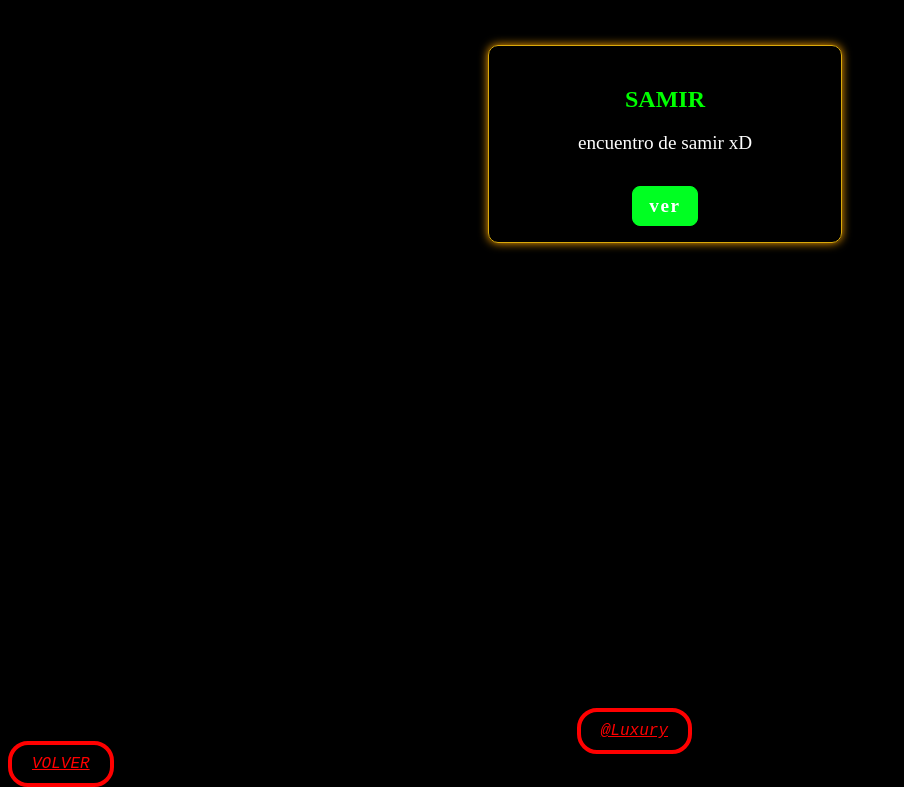
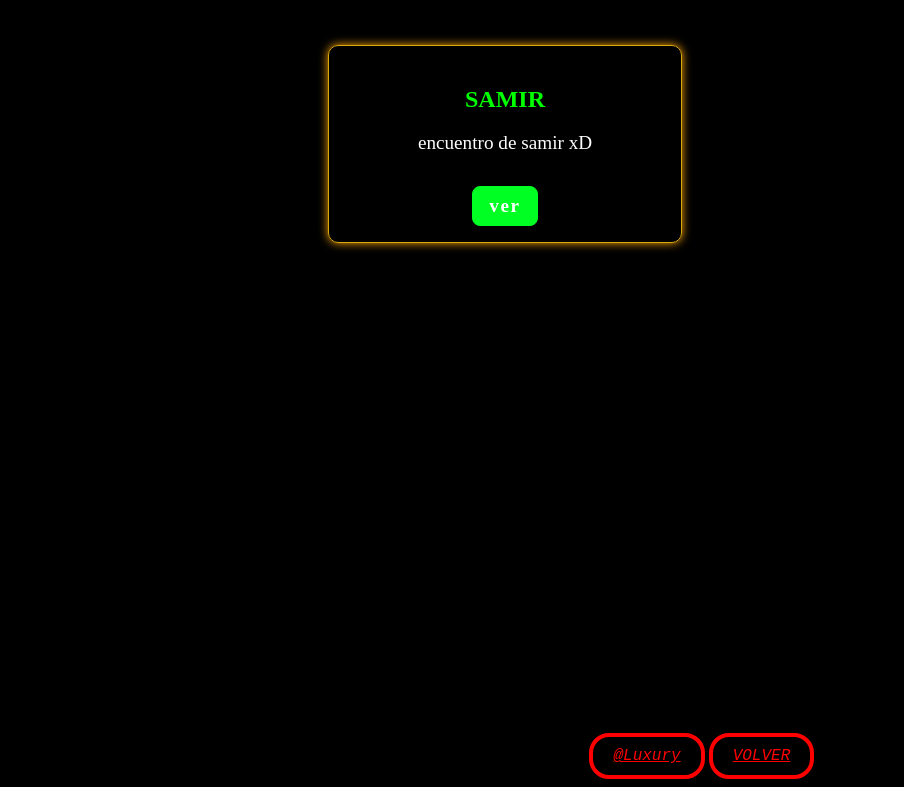
Before and after one commit to iFor-Lux/angel, a plain HTML site: page xD/xD.html in a window 1280 px wide. Shown: the part 110-897 px from the top of the page, without its empty margins (0-904 px from the left). Drawn offline with Linux system fonts and the light colour scheme.

Commit message:
Update style.css

```diff
--- a/xD/style.css
+++ b/xD/style.css
@@ -32,8 +32,8 @@ a.yo {
     align-items: center;
     justify-content: center;
     text-align: center;
-    margin-left: 45%;
-    margin-top: 33%;
+    margin-left: 46%;
+    margin-top: 35%;
 }
 
 /* Estilos para el efecto de glitch al pasar el mouse */
@@ -83,7 +83,7 @@ P {
     align-items: center;
     justify-content: center;
     text-align: center;
-    margin-right: 40%;
+    margin-right: 30%;
 }
 
 /* Estilos del modal */
@@ -190,7 +190,7 @@ P {
     align-items: center;
     margin-top: 3rem;
     margin-bottom: 3rem;
-    margin-left: 30rem;
+    margin-left: 20rem;
     margin-right: 3rem;
     box-shadow: 0 0 10px 0px rgb(255, 165, 0);
     transition: border-color 0.3s, box-shadow 0.3s;
```
